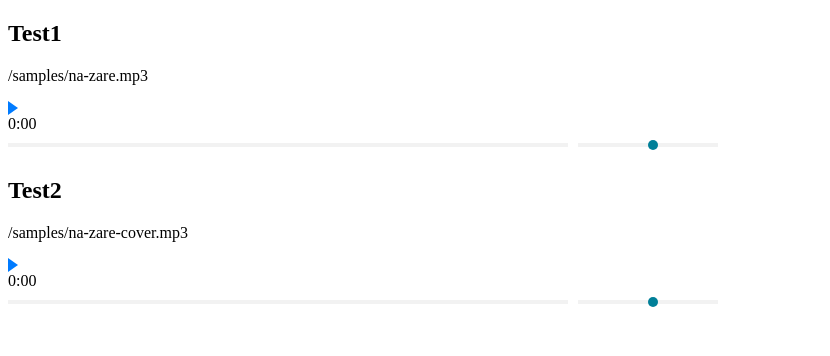
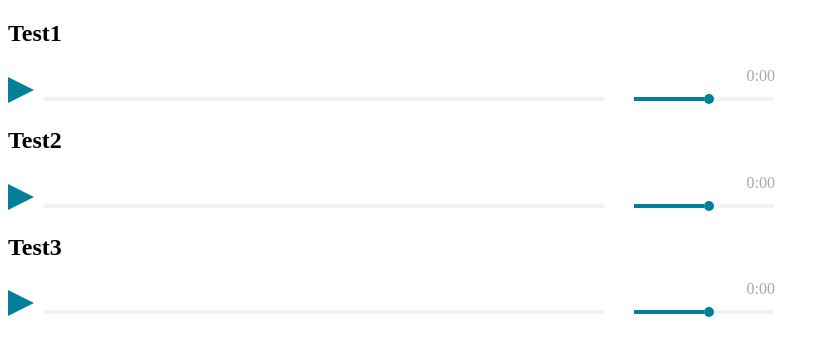
Before and after one commit to ppsmirnov/audio-player, a React app: page / in a window 1280 px wide. Shown: the whole page, without its empty margins (0-830 px from the left). Built offline with nearby package versions, Linux system fonts and the light colour scheme.

Commit message:
Further development

```diff
--- a/jade/index.jade
+++ b/jade/index.jade
@@ -10,3 +10,5 @@ html(lang="ru")
         div(class="test")
         h2 Test2
         div(class="test2")
+        h2 Test3
+        div(class="test3")
--- a/javascripts/components/audioPlayer.js
+++ b/javascripts/components/audioPlayer.js
@@ -17,7 +17,7 @@ class AudioPlayer extends Component {
         this.props.store.dispatch({
             type: INIT_PLAYER,
             payload: {
-                key: this.props.playerKey,
+                key: this.props.song.src,
                 urls: [this.props.song.src],
                 onEnd: this.stopAudio.bind(this)
             }
@@ -28,22 +28,23 @@ class AudioPlayer extends Component {
         this.props.store.dispatch({
             type: STOP_PLAYER,
             payload: {
-                key: this.props.playerKey
+                key: this.props.song.src
             }
         });
     }
 
     render() {
+        console.log('Render!');
         return (
             <div className = 'audio-player'>
-                <p>{this.props.song.src}</p>
-                <Buttons playerKey = {this.props.playerKey} store = {this.props.store} />
-                <SongTime playerKey = {this.props.playerKey} store = {this.props.store} />
+                <Buttons playerKey = {this.props.song.src} store = {this.props.store} />
+                <SongTime playerKey = {this.props.song.src}
+                          store = {this.props.store} />
                 <div className = 'position-container'>
-                    <Position playerKey = {this.props.playerKey} store = {this.props.store} />
+                    <Position playerKey = {this.props.song.src} store = {this.props.store} />
                 </div>
                 <div className = 'volume-container'>
-                    <Volume playerKey = {this.props.playerKey} store = {this.props.store} />
+                    <Volume playerKey = {this.props.song.src} store = {this.props.store} />
                 </div>
             </div>
         );
--- a/javascripts/components/buttons.js
+++ b/javascripts/components/buttons.js
@@ -30,20 +30,15 @@ class Buttons extends Component {
     }
 
     render() {
-        console.log(this.props);
-
-        const playing = this.props.isPlaying;
-
         const classes = cn(
             'audio-player__buttons',
             {
-                'audio-player__buttons--playing': playing
+                'audio-player__buttons--playing': this.props.isPlaying
             }
         );
 
         return (
-            <div className = {classes} onClick = {this.playMusic.bind(this)}>
-            </div>
+            <div className = {classes} onClick = {this.playMusic.bind(this)} />
         );
     }
 }
--- a/javascripts/components/position.js
+++ b/javascripts/components/position.js
@@ -29,8 +29,8 @@ class Position extends Component {
         const pos = this.props.audio.currentTime;
         const buffer = this.props.audio.buffered.end(this.props.audio.buffered.length - 1);
 
-        $(this.refs.slider).width(pos * this.state.width / this.props.audio.duration);
-        $(this.refs.buffer).width(buffer * this.state.width / this.props.audio.duration);
+        $(this.refs.slider).width(pos / this.props.audio.duration * 100 + '%');
+        $(this.refs.buffer).width(buffer / this.props.audio.duration * 100 + '%');
 
         this.interval = requestAnimationFrame(this.updateSliders.bind(this));
     }
@@ -49,7 +49,7 @@ class Position extends Component {
 
         const newVolume = (clickOffset - this.state.offset) / this.state.width;
 
-        $(this.refs.slider).width(clickOffset - this.state.offset);
+        $(this.refs.slider).width((clickOffset - this.state.offset) / 100 + '%');
 
         this.props.audio.currentTime = (newVolume * this.props.audio.duration);
     }
--- a/javascripts/components/slider.js
+++ b/javascripts/components/slider.js
@@ -7,6 +7,7 @@ class Slider extends Component {
         this.setDimVariables();
 
         $(this.refs.pos).css('left', this.props.pos + '%');
+        $(this.refs.bg).width(this.props.pos + '%');
     }
 
     setDimVariables() {
@@ -34,6 +35,8 @@ class Slider extends Component {
         const newLeft = this.checkSliderRange(rawNewLeft);
 
         $(this.refs.pos).css('left', newLeft + '%');
+        $(this.refs.bg).width(newLeft + '%');
+
         if (this.props.onSliderChange) this.props.onSliderChange(newLeft);
     }
 
@@ -52,6 +55,9 @@ class Slider extends Component {
             <div className = 'slider'
                   onMouseDown = {this.onSliderClick.bind(this)}
                   ref = 'container'>
+                <div className = 'slider-bg'
+                     ref = 'bg'
+                     />
                 <div className = 'slider-pos'
                      ref = 'pos'
                      onMouseDown = {this.onMouseDown.bind(this)}/>
--- a/javascripts/entry.js
+++ b/javascripts/entry.js
@@ -17,6 +17,21 @@ const initStore = (changeMiddlewares = mws => mws) => createStore(
     )
 );
 
+class TestDiv extends React.Component {
+    componentDidMount() {
+        setInterval(() => {
+            this.forceUpdate();
+        }, 200);
+    }
+
+    render() {
+        console.log('TestDiv render!');
+        return (
+            <div>{this.props.children}</div>
+        );
+    }
+}
+
 const store = initStore();
 
 $(() => {
@@ -31,13 +46,23 @@ $(() => {
         key: 'na-zare-cover'
     };
 
+    const song3 = {
+        src: '/samples/ja-budu-ryadom.mp3',
+        key: 'budu'
+    };
+
     render(
-        <AudioPlayer song = {song} playerKey = 'na-zare' store = {store}/>,
+        <AudioPlayer song = {song} store = {store}/>,
         document.querySelector('.test')
     );
 
     render(
-        <AudioPlayer song = {song2} playerKey = 'na-zare-cover' store = {store}/>,
+        <AudioPlayer song = {song2} store = {store}/>,
         document.querySelector('.test2')
     );
+
+    render(
+        <AudioPlayer song = {song3} store = {store}/>,
+        document.querySelector('.test3')
+    );
 });
--- a/javascripts/reducers/rootReducer.js
+++ b/javascripts/reducers/rootReducer.js
@@ -9,12 +9,12 @@ const rootReducer = (state = {}, action) => {
         audio.volume = 0.5;
         audio.onended = action.payload.onEnd;
 
-        const newState = _.merge(state, {
+        const newState = {...state, ...{
             [action.payload.key]: {
                 audio: audio,
                 isPlayed: false
             }
-        });
+        }};
 
         return newState;
     }
@@ -24,13 +24,12 @@ const rootReducer = (state = {}, action) => {
         const audio = state[action.payload.key].audio;
         audio.play();
 
-        const newState = _.merge(state, {
+        const newState = {...state, ...{
             [action.payload.key]: {
                 audio: audio,
                 isPlayed: true
             }
-        });
-
+        }};
         return newState;
     }
 
@@ -39,14 +38,13 @@ const rootReducer = (state = {}, action) => {
         const audio = state[action.payload.key].audio;
         audio.pause();
 
-        const newState = _.merge(state, {
+        const newState = {...state, ...{
             [action.payload.key]: {
                 audio: audio,
                 isPlayed: false
             }
-        });
+        }};
 
-        console.log(newState);
         return newState;
     }
 
@@ -56,18 +54,18 @@ const rootReducer = (state = {}, action) => {
         audio.pause();
         audio.currentTime = 0;
 
-        const newState = _.merge(state, {
+        const newState = {...state, ...{
             [action.payload.key]: {
                 audio: audio,
                 isPlayed: false
             }
-        });
+        }};
 
         return newState;
     }
 
     if (action.type == actionTypes.PAUSE_ALL_PLAYERS) {
-        return _.mapValues(state, (obj) => {
+        return _.mapValues(_.clone(state), (obj) => {
             obj.audio.pause();
             obj.isPlayed = false;
 
--- a/scss/style.scss
+++ b/scss/style.scss
@@ -1,28 +1,34 @@
+.audio-player {
+    position: relative;
+    width: 767px;
+}
+
 .audio-player__buttons {
-    cursor: pointer;
+    display: inline-block;
+    margin-right: 10px;
     width: 0;
     height: 0;
     border-style: solid;
-    border-width: 7.5px 0 7.5px 10px;
-    border-color: transparent transparent transparent #007bff;
+    border-width: 13px 0 13px 26px;
+    border-color: transparent transparent transparent #007f98;
+    cursor: pointer;
 
     &--playing {
-        width: 15px;
-        height: 15px;
-        background: #007bff;
+        width: 26px;
+        height: 26px;
+        background: #007f98;
         border: none;
     }
 }
 
 .volume-container, .position-container {
     display: inline-block;
-    margin-right: 10px;
+    height: 6px;
+    margin-top: 30px;
 }
 
 .volume-container {
-    margin-top: 10px;
     width: 140px;
-    height: 10px;
 
     .audio-player__volume {
         width : 100%;
@@ -32,9 +38,8 @@
 
 
 .position-container {
-    margin-top: 10px;
+    margin-right: 30px;
     width: 560px;
-    height: 10px;
 
     .audio-player__position {
         position: relative;
@@ -76,6 +81,14 @@
     height: 4px;
     background: #f2f2f2;
 
+    &-bg {
+        position: absolute;
+        left: 0;
+        width: 0;
+        height: 100%;
+        background: #007f98;
+    }
+
     &-pos {
         position: absolute;
         left: 0;
@@ -87,3 +100,10 @@
         cursor: pointer;
     }
 }
+
+.audio-player__song-time {
+    position: absolute;
+    top: 0;
+    right: 0;
+    color: #a8a8a8;
+}
```
Also changed, not shown: dist/index.html, scss/scss/style.css, 1 other file.
